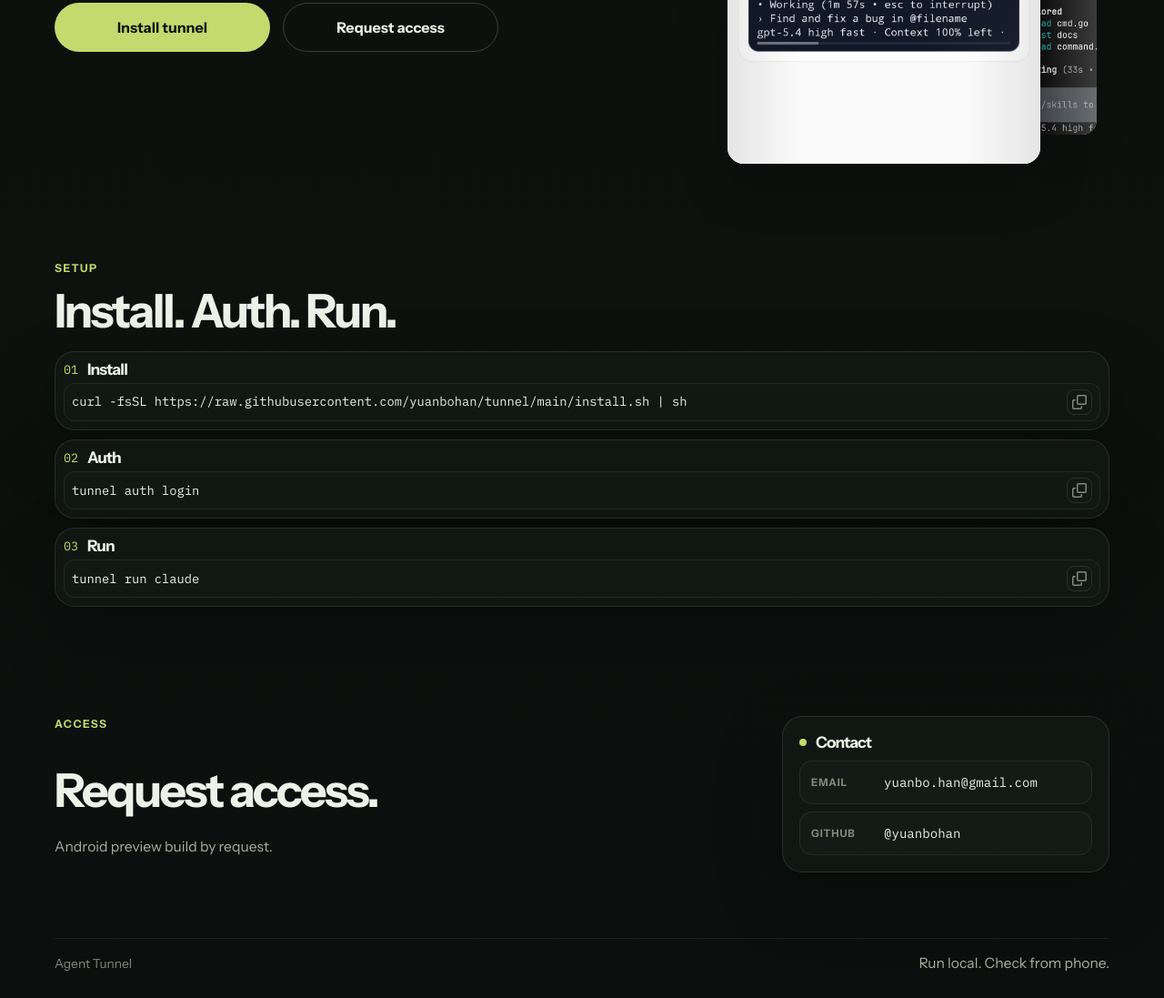
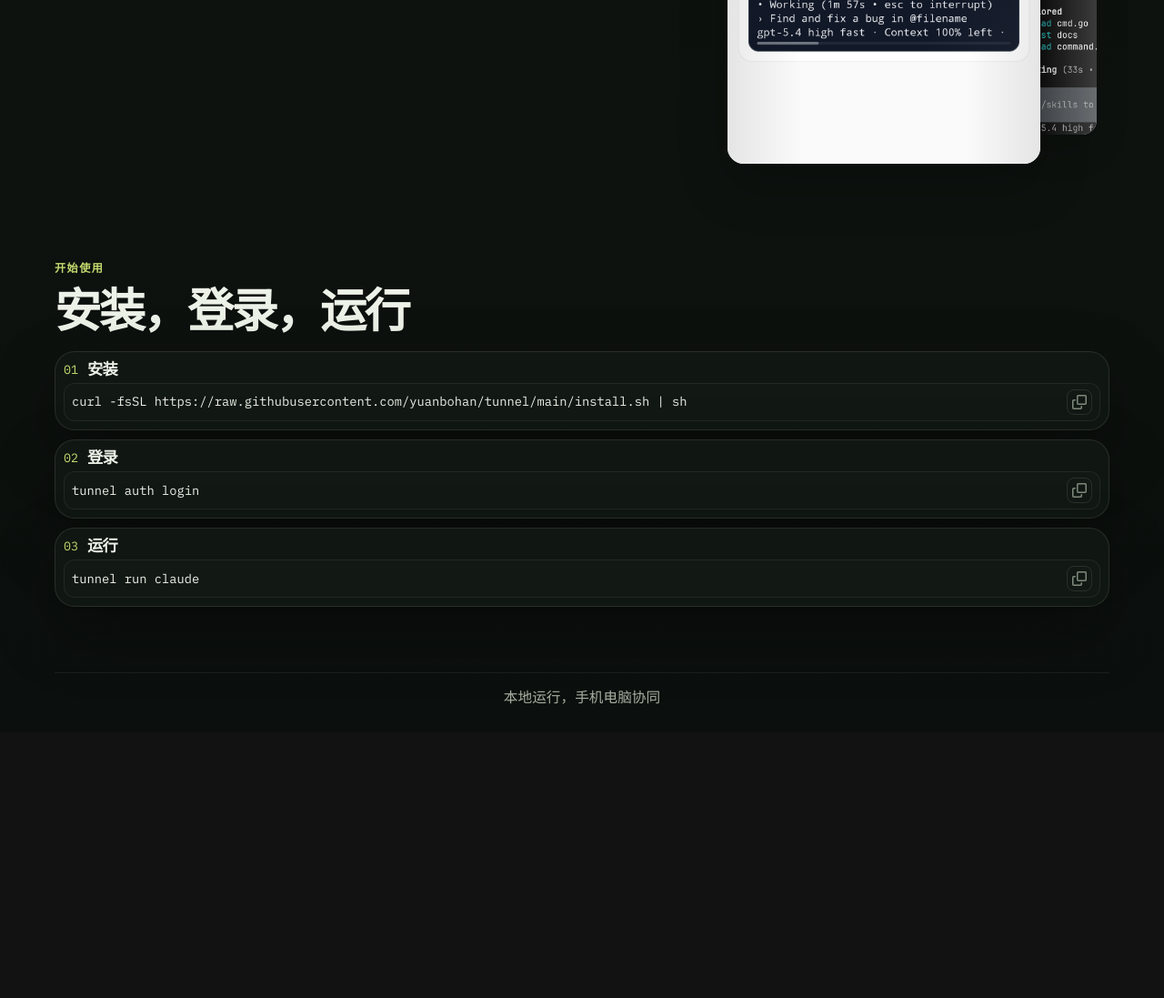
Before and after one commit to yuanbohan/agent-tunnel-website, a website built with Vite: page index.html in a window 1280 px wide. Shown: the part 642-1739 px from the top of the page at 91% size. After the commit the page ends 1447 px from the top, so only its background shows below. Built offline with nearby package versions, Linux system fonts and the light colour scheme.

Commit message:
feat(landing): localize site for ICP review

```diff
--- a/index.html
+++ b/index.html
@@ -1,17 +1,17 @@
 <!doctype html>
-<html lang="en">
+<html lang="zh-CN">
   <head>
     <meta charset="UTF-8" />
     <meta
       name="viewport"
       content="width=device-width, initial-scale=1.0"
     />
-    <title>Agent Tunnel | Run local agents, check from phone</title>
+    <title>移动编程 | 本地运行智能体，手机电脑协同工作</title>
     <link rel="icon" type="image/webp" href="/favicon.webp" />
     <link rel="apple-touch-icon" href="/apple-touch-icon.png" />
     <meta
       name="description"
-      content="Install tunnel, authenticate with tunnel auth login, and attach to local agents from your phone."
+      content="移动编程让你在本地运行智能体，并在手机和电脑之间协同跟进会话、输出和回复。"
     />
     <link rel="preconnect" href="https://fonts.googleapis.com" />
     <link rel="preconnect" href="https://fonts.gstatic.com" crossorigin />
--- a/src/main.js
+++ b/src/main.js
@@ -113,12 +113,15 @@ const setupStepsMarkup = siteContent.setup.steps
   )
   .join("");
 
-const contactLinksMarkup = siteContent.access.card.links
+const footerRecordsMarkup = [
+  siteContent.footer.icpRecord,
+  siteContent.footer.policeRecord,
+]
+  .filter((record) => record?.label && record?.href)
   .map(
-    (link) => `
-      <a class="contact-link" href="${escapeHtml(link.href)}">
-        <span class="contact-link__detail">${escapeHtml(link.detail)}</span>
-        <span class="contact-link__label">${escapeHtml(link.label)}</span>
+    (record) => `
+      <a class="footer-record" href="${escapeHtml(record.href)}" target="_blank" rel="noreferrer">
+        ${escapeHtml(record.label)}
       </a>
     `,
   )
@@ -193,33 +196,14 @@ document.querySelector("#app").innerHTML = `
           </div>
         </div>
       </section>
-
-      <section class="section section--access" id="access" aria-labelledby="access-title">
-        <div class="container access-grid">
-          <div class="section__intro">
-            <p class="eyebrow">${escapeHtml(siteContent.access.eyebrow)}</p>
-            <h2 id="access-title">${escapeHtml(siteContent.access.title)}</h2>
-            <p class="section__lede">${escapeHtml(siteContent.access.body)}</p>
-          </div>
-
-          <aside class="contact-card" data-testid="contact-card" aria-label="${escapeHtml(siteContent.access.card.title)}">
-            <header class="contact-card__header">
-              <span class="contact-card__dot" aria-hidden="true"></span>
-              <h3>${escapeHtml(siteContent.access.card.title)}</h3>
-            </header>
-            ${siteContent.access.card.note ? `<p class="contact-card__note">${escapeHtml(siteContent.access.card.note)}</p>` : ""}
-            <div class="contact-card__links">
-              ${contactLinksMarkup}
-            </div>
-          </aside>
-        </div>
-      </section>
     </main>
 
     <footer class="footer">
       <div class="container footer__inner">
-        <span>${escapeHtml(siteContent.brand)}</span>
-        <p>${escapeHtml(siteContent.footer.note)}</p>
+        <div class="footer__brandline">
+          <p>${escapeHtml(siteContent.footer.note)}</p>
+        </div>
+        ${footerRecordsMarkup ? `<div class="footer__records">${footerRecordsMarkup}</div>` : ""}
       </div>
     </footer>
   </div>
--- a/src/site-content.js
+++ b/src/site-content.js
@@ -1,75 +1,62 @@
 export const siteContent = {
-  brand: "Agent Tunnel",
-  previewLabel: "Preview",
+  brand: "移动编程",
+  previewLabel: "内测",
   githubUrl: "https://github.com/yuanbohan/tunnel",
   hero: {
-    eyebrow: "Local to phone",
-    titleLines: ["Run local agents.", "Check on phone."],
+    eyebrow: "本地到手机",
+    titleLines: ["本地运行智能体，", "手机电脑协同"],
     actions: [
-      { label: "Install tunnel", href: "#setup", variant: "primary" },
-      { label: "Request access", href: "#access", variant: "secondary" },
+      { label: "安装 tunnel", href: "#setup", variant: "primary" },
     ],
     screenshots: [
       {
         src: "/images/agent-tunnel-session-list.png",
-        alt: "Agent Tunnel mobile session list showing live sessions and recent output previews.",
+        alt: "移动编程手机端会话列表，展示运行中的会话和最近输出预览。",
       },
       {
         src: "/images/agent-tunnel-session-detail.png",
-        alt: "Agent Tunnel mobile session detail showing the active terminal view.",
+        alt: "移动编程手机端会话详情，展示当前终端输出。",
       },
       {
         src: "/images/agent-tunnel-session-keyboard.png",
-        alt: "Agent Tunnel mobile session with the on-screen keyboard open for replying.",
+        alt: "移动编程手机端会话，打开屏幕键盘用于回复。",
       },
     ],
   },
   setup: {
-    eyebrow: "Setup",
-    title: "Install. Auth. Run.",
+    eyebrow: "开始使用",
+    title: "安装，登录，运行",
     body: "",
-    actionLabel: "Copy command",
-    copiedLabel: "Copied",
+    actionLabel: "复制命令",
+    copiedLabel: "已复制",
     steps: [
       {
         number: "01",
-        title: "Install",
+        title: "安装",
         command:
           "curl -fsSL https://raw.githubusercontent.com/yuanbohan/tunnel/main/install.sh | sh",
       },
       {
         number: "02",
-        title: "Auth",
+        title: "登录",
         command: "tunnel auth login",
       },
       {
         number: "03",
-        title: "Run",
+        title: "运行",
         command: "tunnel run claude",
       },
     ],
   },
-  access: {
-    eyebrow: "Access",
-    title: "Request access.",
-    body: "Android preview build by request.",
-    card: {
-      title: "Contact",
-      links: [
-        {
-          label: "yuanbo.han@gmail.com",
-          detail: "Email",
-          href: "mailto:yuanbo.han@gmail.com",
-        },
-        {
-          label: "@yuanbohan",
-          detail: "GitHub",
-          href: "https://github.com/yuanbohan",
-        },
-      ],
+  footer: {
+    note: "本地运行，手机电脑协同",
+    icpRecord: {
+      label: "",
+      href: "https://beian.miit.gov.cn",
+    },
+    policeRecord: {
+      label: "",
+      href: "https://beian.mps.gov.cn/#/query/webSearch",
     },
   },
-  footer: {
-    note: "Run local. Check from phone.",
-  },
 };
--- a/src/styles.css
+++ b/src/styles.css
@@ -96,8 +96,7 @@ pre {
   border-bottom: 1px solid rgba(209, 221, 204, 0.06);
 }
 
-.masthead__inner,
-.footer__inner {
+.masthead__inner {
   display: flex;
   align-items: center;
   justify-content: space-between;
@@ -217,9 +216,10 @@ h3 {
 }
 
 h1 {
-  font-size: clamp(3.2rem, 7vw, 6.4rem);
-  line-height: 0.9;
-  max-width: 7.6ch;
+  font-size: clamp(3.2rem, 6vw, 5.6rem);
+  line-height: 1.02;
+  letter-spacing: 0;
+  max-width: 12.5ch;
 }
 
 .hero__copy {
@@ -233,12 +233,11 @@ h1 {
 
 .hero__title-line {
   display: block;
-  white-space: normal;
+  white-space: nowrap;
 }
 
 .section__lede,
 .step-row__copy p,
-.contact-card__note,
 .footer p {
   color: var(--text-muted);
   font-size: 0.98rem;
@@ -276,17 +275,6 @@ h1 {
   background: var(--accent-strong);
 }
 
-.button--secondary {
-  border-color: var(--line-strong);
-  color: var(--text);
-  background: transparent;
-}
-
-.button--secondary:hover {
-  border-color: var(--accent);
-  color: var(--accent);
-}
-
 .hero__visual {
   --hero-deck-width: 344px;
   --hero-peek-width: 96px;
@@ -305,13 +293,11 @@ h1 {
 }
 
 .hero-viewer__stage,
-.step-row,
-.contact-card {
+.step-row {
   min-width: 0;
 }
 
-.step-row,
-.contact-card {
+.step-row {
   border: 1px solid var(--line);
   border-radius: var(--radius-md);
   background: var(--panel);
@@ -712,11 +698,6 @@ h1 {
   white-space: nowrap;
 }
 
-#access-title {
-  max-width: none;
-  white-space: nowrap;
-}
-
 h2 {
   font-size: clamp(2rem, 4vw, 3.6rem);
   line-height: 0.94;
@@ -725,16 +706,6 @@ h2 {
 
 .section__lede {
   max-width: 28rem;
-}
-
-.access-grid {
-  display: grid;
-  grid-template-columns: minmax(0, 1fr) minmax(280px, 360px);
-  gap: 18px;
-}
-
-.contact-card {
-  padding: 18px;
 }
 
 .command-shell {
@@ -869,65 +840,9 @@ h2 {
 }
 
 .step-row h3,
-.mobile-card h3,
-.contact-card h3 {
+.mobile-card h3 {
   font-size: 1.08rem;
   line-height: 1.15;
-}
-
-.contact-card {
-  display: grid;
-  gap: 10px;
-}
-
-.contact-card__header {
-  display: flex;
-  align-items: center;
-  gap: 10px;
-}
-
-.contact-card__dot {
-  width: 8px;
-  height: 8px;
-  border-radius: 50%;
-  background: var(--accent);
-}
-
-.contact-card__links {
-  display: grid;
-  gap: 8px;
-}
-
-.contact-link {
-  display: grid;
-  grid-template-columns: 70px minmax(0, 1fr);
-  gap: 10px;
-  align-items: center;
-  min-height: 48px;
-  padding: 10px 12px;
-  border: 1px solid rgba(209, 221, 204, 0.08);
-  border-radius: 14px;
-  background: rgba(255, 255, 255, 0.02);
-  color: var(--text);
-  text-decoration: none;
-}
-
-.contact-link:hover {
-  border-color: var(--line-strong);
-}
-
-.contact-link__detail {
-  color: var(--text-soft);
-  font-size: 0.72rem;
-  font-weight: 700;
-  letter-spacing: 0.08em;
-  text-transform: uppercase;
-}
-
-.contact-link__label {
-  font-family: var(--font-mono);
-  font-size: 0.88rem;
-  overflow-wrap: anywhere;
 }
 
 .footer {
@@ -935,16 +850,36 @@ h2 {
 }
 
 .footer__inner {
+  display: grid;
+  justify-items: center;
+  gap: 10px;
+  text-align: center;
   padding-top: 14px;
   border-top: 1px solid rgba(209, 221, 204, 0.08);
   color: var(--text-soft);
   font-size: 0.86rem;
 }
 
+.footer__brandline,
+.footer__records {
+  display: flex;
+  flex-wrap: wrap;
+  justify-content: center;
+  gap: 8px 18px;
+}
+
+.footer-record {
+  color: var(--text-soft);
+  text-decoration: none;
+}
+
+.footer-record:hover {
+  color: var(--text);
+}
+
 @media (max-width: 980px) {
   .hero__inner,
-  .section__intro--split,
-  .access-grid {
+  .section__intro--split {
     grid-template-columns: 1fr;
   }
 
@@ -1033,10 +968,6 @@ h2 {
     white-space: normal;
   }
 
-  #access-title {
-    white-space: normal;
-  }
-
   .button {
     width: 100%;
   }
@@ -1066,8 +997,7 @@ h2 {
     width: 34%;
   }
 
-  .command-shell,
-  .contact-link {
+  .command-shell {
     grid-template-columns: 1fr;
   }
 
@@ -1077,10 +1007,6 @@ h2 {
     height: 28px;
   }
 
-  .footer__inner {
-    flex-direction: column;
-    align-items: flex-start;
-  }
 }
 
 @media (max-width: 480px) {
```
Also changed, not shown: tests/landing-page.spec.ts (+14 -14 lines).
